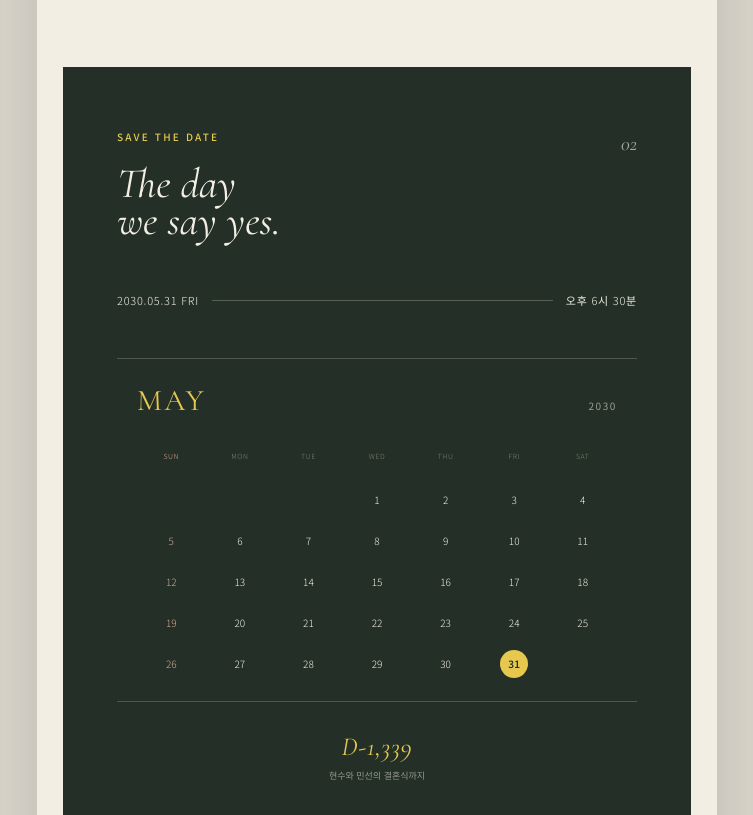
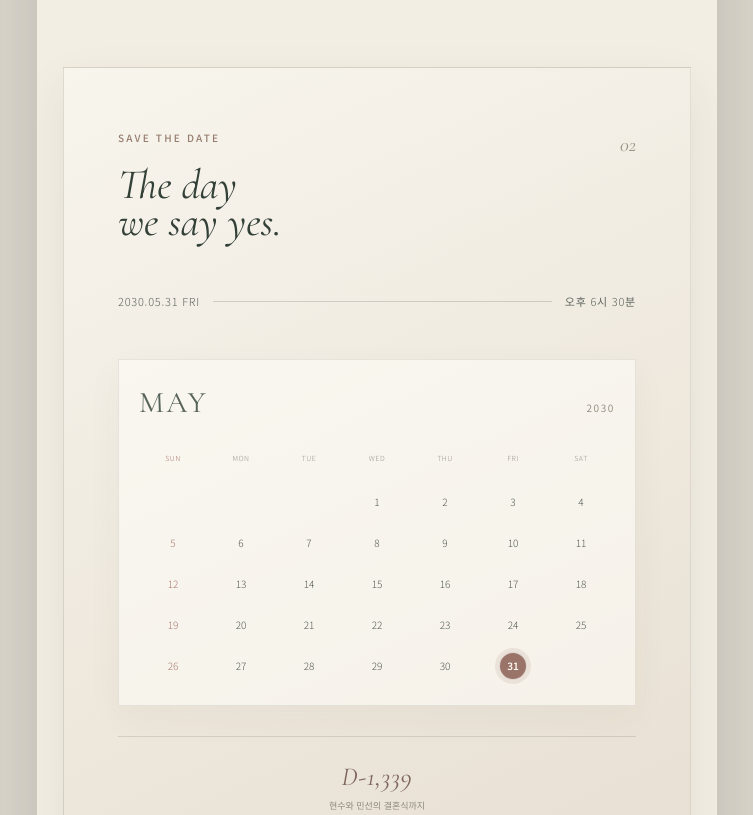
Before and after one commit to minsun3054document/ms_marry, a plain HTML site: page index.html in a window 1280 px wide. Shown: the part 1620-2435 px from the top of the page, without its empty margins (263-1016 px from the left). Drawn offline with nearby package versions, Linux system fonts and the light colour scheme; no server answers; a web font is replaced by a local one.

Commit message:
Refine calendar color palette

```diff
--- a/styles.css
+++ b/styles.css
@@ -6,7 +6,7 @@
   --ink-soft: #5f665f;
   --line: rgba(36, 48, 39, 0.18);
   --sage: #7c8776;
-  --butter: #e6c84f;
+  --butter: #b7a77a;
   --serif: "Gowun Batang", "Iowan Old Style", serif;
   --display: "Cormorant Garamond", Georgia, serif;
   --sans: "Noto Sans KR", system-ui, sans-serif;
@@ -316,12 +316,14 @@ img {
 .date-card {
   margin: 0 18px;
   padding: 52px 25px 46px;
-  background: var(--ink);
-  color: var(--paper);
+  border: 1px solid rgba(72, 67, 59, 0.12);
+  background: linear-gradient(155deg, #f8f5ed 0%, #e7dfd2 100%);
+  box-shadow: 0 18px 45px rgba(64, 57, 48, 0.08);
+  color: var(--ink);
 }
 
 .date-card .section-kicker {
-  color: var(--butter);
+  color: #957c6e;
 }
 
 .date-card__top {
@@ -332,12 +334,14 @@ img {
 
 .date-card__top h2 {
   margin: 0;
+  color: #334038;
   font: italic 400 42px/0.88 var(--display);
 }
 
 .date-card__index {
+  color: #827b70;
   font: italic 20px var(--display);
-  opacity: 0.65;
+  opacity: 0.8;
 }
 
 .date-display {
@@ -350,20 +354,22 @@ img {
 
 .date-display p {
   margin: 0;
+  color: #5e655f;
   font-size: 11px;
   letter-spacing: 0.07em;
 }
 
 .date-display span {
   height: 1px;
-  background: rgba(242, 238, 228, 0.25);
+  background: rgba(62, 71, 64, 0.2);
 }
 
 .calendar {
   margin-top: 50px;
-  padding: 27px 20px 25px;
-  border-top: 1px solid rgba(242, 238, 228, 0.2);
-  border-bottom: 1px solid rgba(242, 238, 228, 0.2);
+  padding: 28px 20px 27px;
+  border: 1px solid rgba(66, 73, 67, 0.11);
+  background: rgba(255, 253, 248, 0.58);
+  box-shadow: 0 12px 35px rgba(72, 63, 53, 0.045);
 }
 
 .calendar__month {
@@ -374,13 +380,13 @@ img {
 }
 
 .calendar__month span {
-  color: var(--butter);
+  color: #56635a;
   font: 400 30px/1 var(--display);
   letter-spacing: 0.07em;
 }
 
 .calendar__month strong {
-  color: rgba(242, 238, 228, 0.58);
+  color: #988f83;
   font: 400 10px var(--sans);
   letter-spacing: 0.16em;
 }
@@ -396,24 +402,25 @@ img {
 .calendar__grid > time {
   position: relative;
   min-width: 0;
+  color: #535b55;
   font: 300 10px/24px var(--sans);
 }
 
 .calendar__grid .calendar__weekday {
   margin-bottom: 3px;
-  color: rgba(242, 238, 228, 0.42);
+  color: #9b978e;
   font-size: 7px;
   letter-spacing: 0.08em;
 }
 
 .calendar__grid .calendar__weekday--sun,
 .calendar__grid .calendar__sun {
-  color: #d4a895;
+  color: #a97b70;
 }
 
 .calendar__wedding-day {
   z-index: 1;
-  color: var(--ink);
+  color: #fffaf2 !important;
   font-weight: 600 !important;
 }
 
@@ -425,24 +432,28 @@ img {
   width: 28px;
   height: 28px;
   border-radius: 50%;
-  background: var(--butter);
+  border: 1px solid rgba(255, 255, 255, 0.7);
+  background: #9b7469;
+  box-shadow: 0 0 0 4px rgba(155, 116, 105, 0.13);
   transform: translate(-50%, -50%);
 }
 
 .countdown {
-  margin-top: 32px;
+  margin-top: 30px;
+  padding-top: 27px;
+  border-top: 1px solid rgba(62, 71, 64, 0.15);
   text-align: center;
 }
 
 .countdown span {
-  color: var(--butter);
+  color: #7e655b;
   font: italic 400 26px/1 var(--display);
   letter-spacing: 0.03em;
 }
 
 .countdown p {
   margin: 9px 0 0;
-  color: rgba(242, 238, 228, 0.55);
+  color: #8d897f;
   font-size: 9px;
 }
 
```
